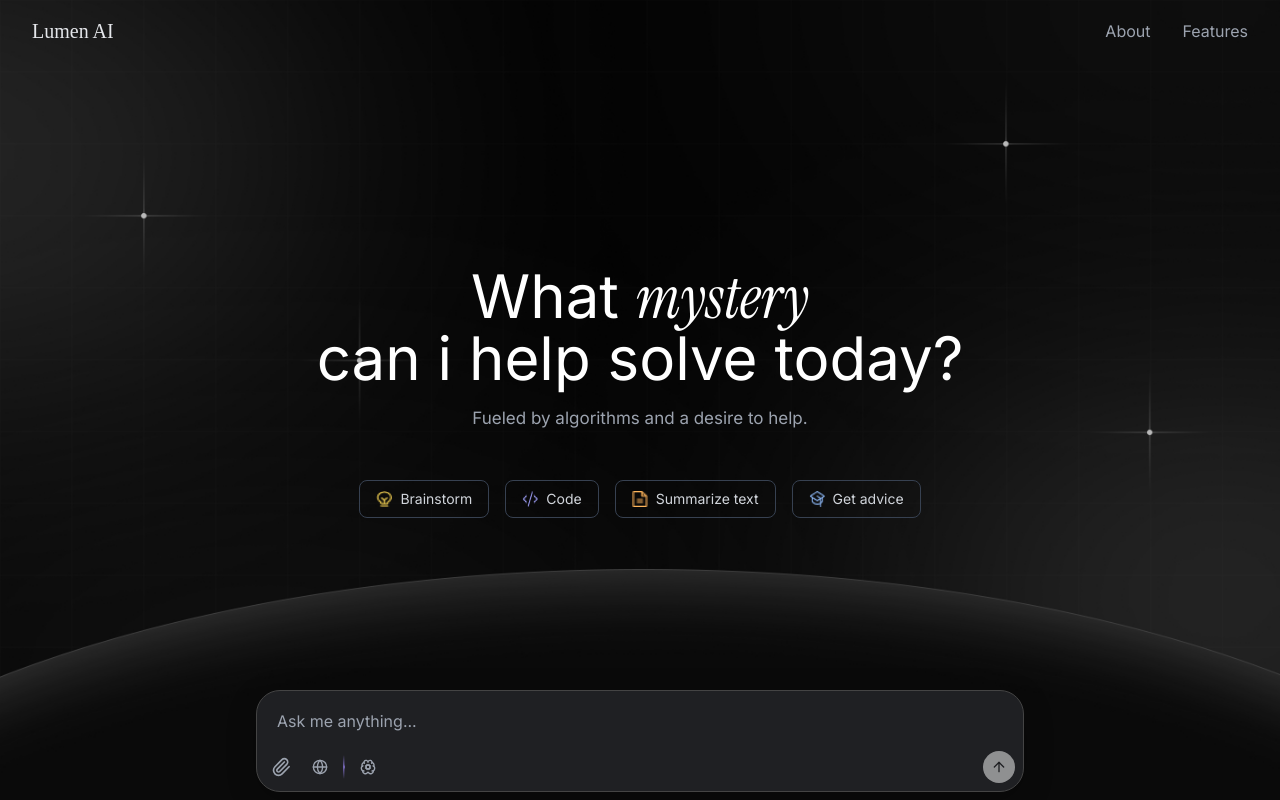
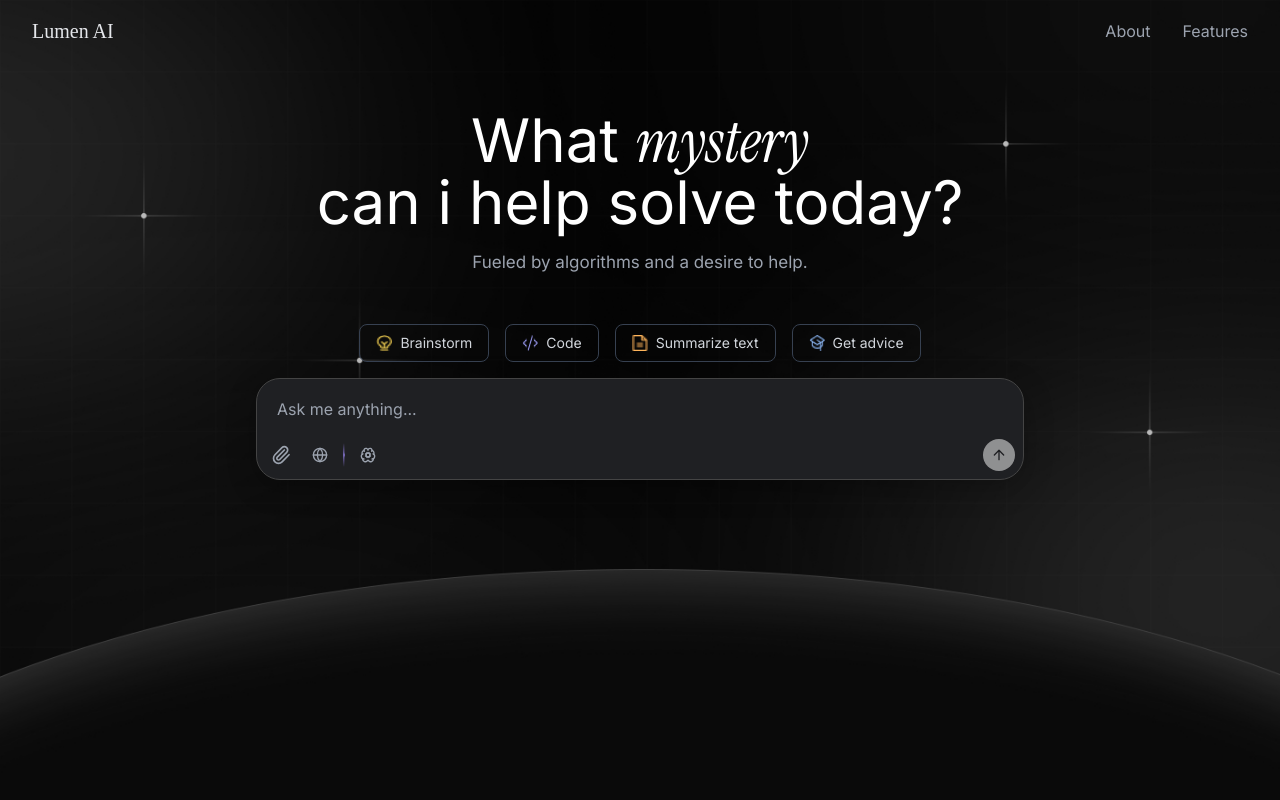
Before and after one commit to Rohitt0/lumen-ai, a React (Vite) app: page / in a window 1280 px wide. Built offline with nearby package versions, Linux system fonts and the light colour scheme; a web font is replaced by a local one.

Commit message:
Update LandingPage.css

```diff
--- a/src/LandingPage.css
+++ b/src/LandingPage.css
@@ -5,7 +5,8 @@
 
 
 /* Custom styles for the page */
-body {
+html, body {
+    height: 100%;
     font-family: 'Inter', sans-serif;
     background-color: #0D0D0D;
     color: #E5E7EB; /* A light gray for better readability */
@@ -16,8 +17,8 @@ body {
 /* The main container for the glowing background and content */
 .main-container {
     position: relative;
-    /* Use dynamic viewport height for better mobile support */
-    height: 100dvh;
+    /* Use height: 100% to fill the body, which better handles keyboard resizing */
+    height: 100%;
     width: 100vw;
     display: flex;
     flex-direction: column;
```
